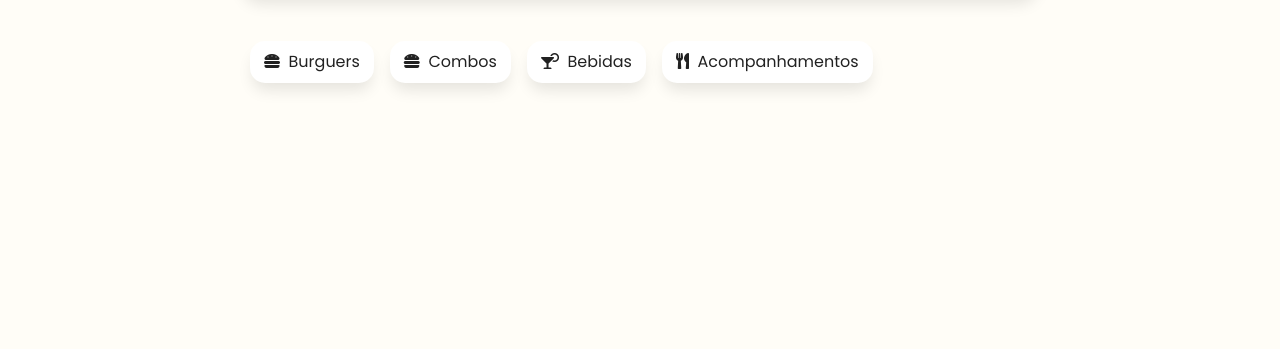
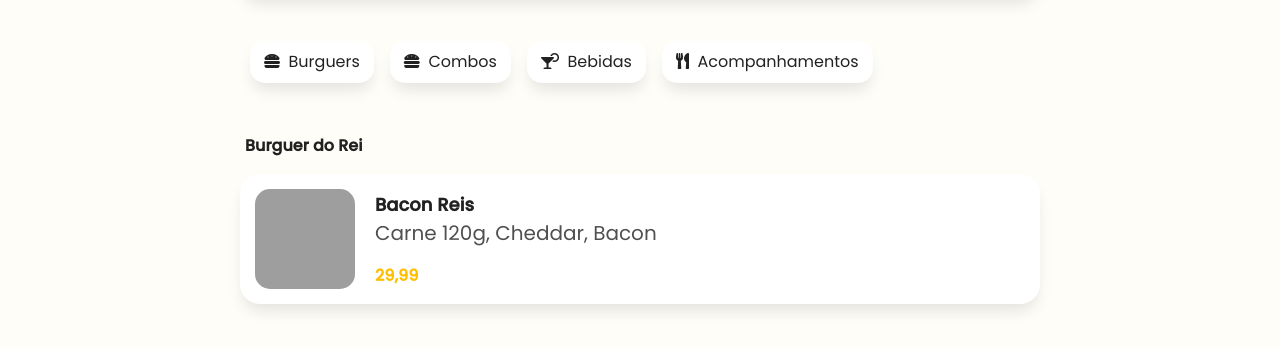
Before and after one commit to Frouzin/CardapioDigital, a plain HTML site: page index.html in a window 1280 px wide. Shown: the part 181-530 px from the top of the page. Drawn offline with Linux system fonts and the light colour scheme; grey boxes are pictures that could not be loaded.

Commit message:
Product roll

```diff
--- a/css/main.css
+++ b/css/main.css
@@ -148,3 +148,48 @@ item-categoria {
 .btn-white:hover, .btn-white.active{
     background-color: var(--color-primary);
 }
+
+.title-categoria{
+    color: var(--color-black);
+    margin-left: 5px;
+}
+
+.container-group .card{
+    padding: 15px;
+    cursor: pointer;
+}
+
+.container-img-produto{
+    width: 100px;
+    height: 100px;
+    background-repeat: no-repeat;
+    background-position: center;
+    background-color: var(--color-secondary);
+    border-radius: 15px;
+    margin-right: 20px;
+    flex: none;
+}
+
+.infos-produto{
+    display: flex;
+    flex-direction: column;
+    justify-content: center;
+}
+
+.infos-produto .name{
+    font-size: 18px;
+    color: var(--color-black);
+    margin-bottom: 0px;
+}
+
+.infos-produto .descripition{
+    font-size: 14px;
+    color: var(--color-text);
+    margin-bottom: 5px;
+}
+
+.infos-produto .price{
+    font-size: 16px;
+    color: var(--color-primary);
+    margin-bottom: 0px;
+}
--- a/index.html
+++ b/index.html
@@ -66,6 +66,29 @@
 
     </section>
 
+    <section class="lista width-fix mt-0 pb-5" id="listaItensCardapio">
+
+
+        <div class="container-group mb-5">
+            <p class="title-categoria"><b>Burguer do Rei</b></p>
+
+            <div class="card mb-2 item-cardapio">
+                <div class="d-flex">
+                    <div class="container-img-produto" style="background-image: url(./img/Bacon\ Reis.jpg); background-size: cover;">
+
+                    </div>
+                    <div class="infos-produto">
+                        <p class="name"><b>Bacon Reis</b></p>
+                        <p class="description">Carne 120g, Cheddar, Bacon</p>
+                        <p class="price"><b>29,99</b></p>
+                    </div>
+                </div>
+
+            </div>
+        </div>
+
+    </section>
+
     <script type="text/javascript" src="js/bootstrap.bundle.min.js"></script>
     <script type="text/javascript" src="js/bootstrap.min.js"></script>
     <script type="text/javascript" src="js/jquery-ui.js"></script>
```
Also changed, not shown: 1 other file.
